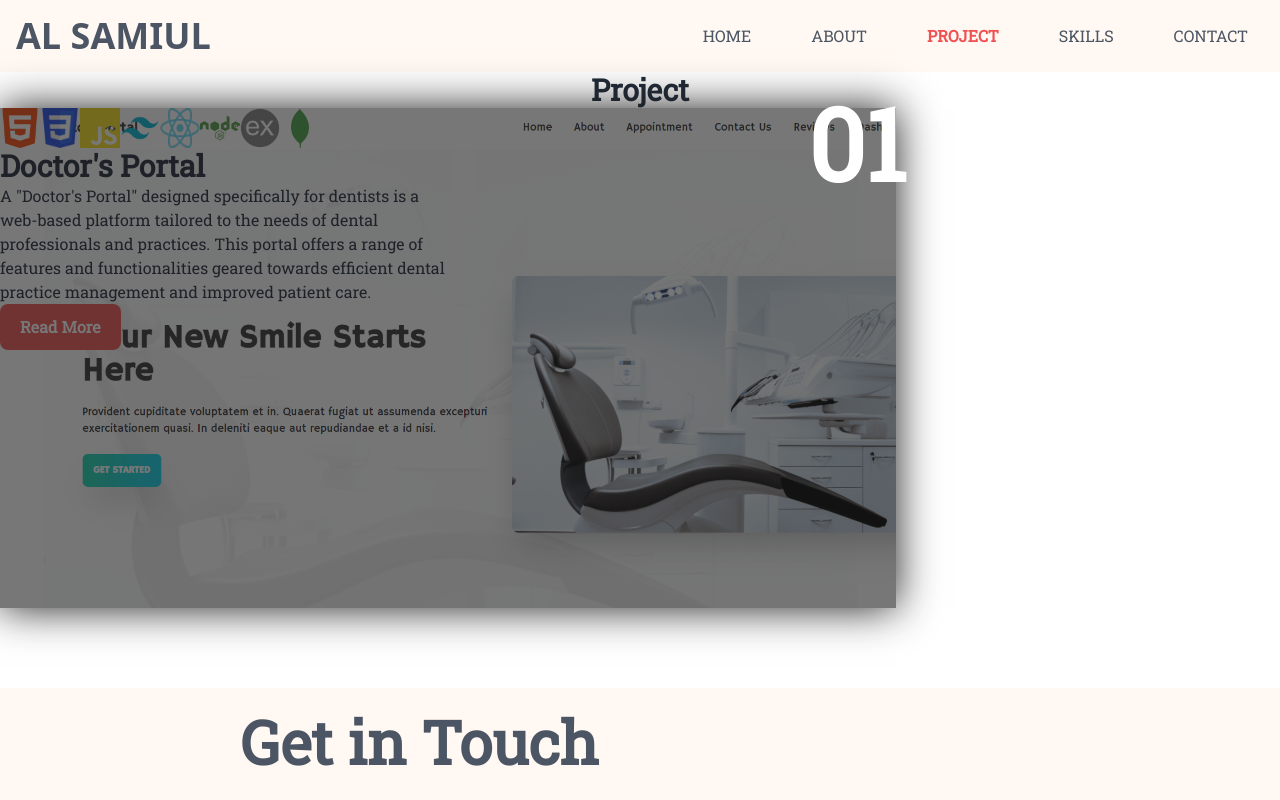
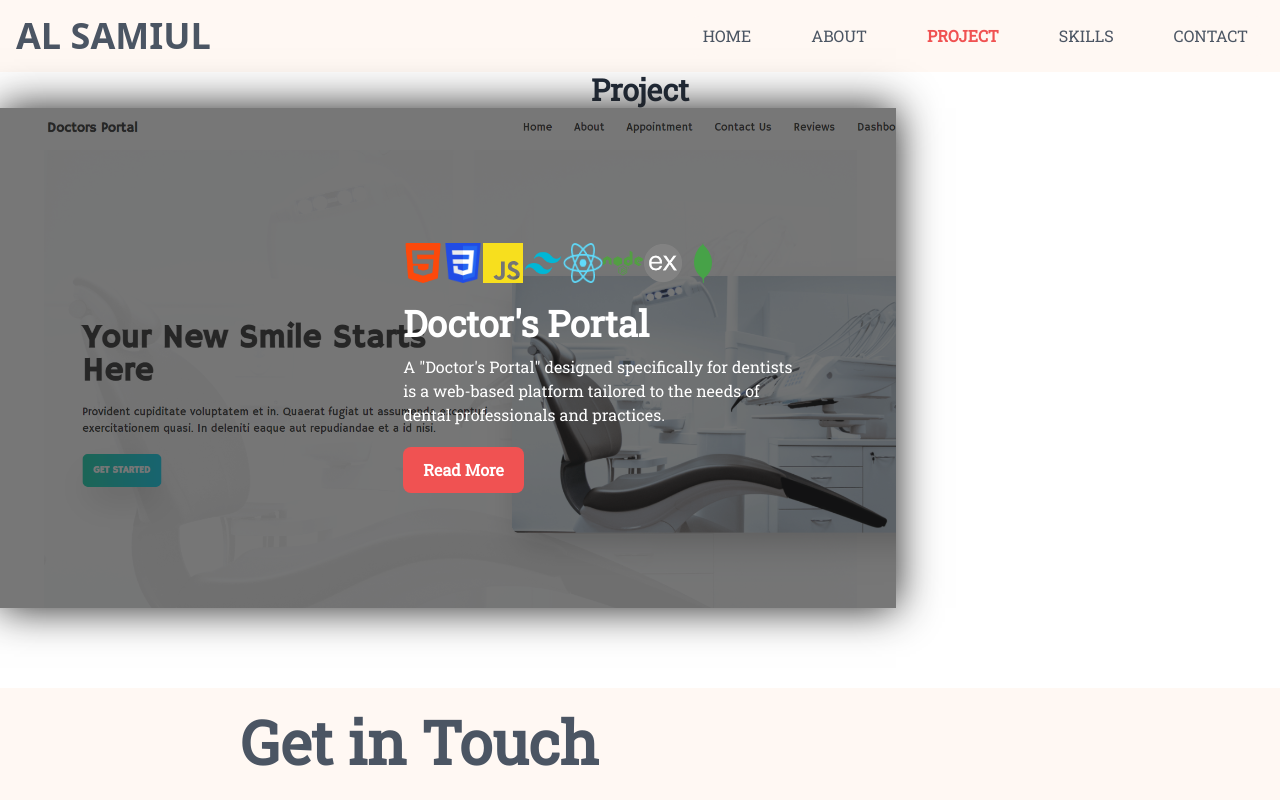
Before and after one commit to mohammad-al-samiul/personal-portfolio-react, a React (Vite) app: page /project in a window 1280 px wide. Shown: the top 800 px of the page. Built offline with nearby package versions, Linux system fonts and the light colour scheme; some icons are missing; a web font is replaced by a local one.

Commit message:
project animation completed

```diff
--- a/src/Pages/Project/Project.css
+++ b/src/Pages/Project/Project.css
@@ -43,8 +43,27 @@
   font-size: 100px;
   font-weight: 700;
   z-index: 10;
+  display: none;
+}
+.project-card:hover .project-number {
+  display: block;
 }
 .project-number-right {
   right: -10px;
   top: -40px;
 }
+.project-content {
+  display: flex;
+  flex-direction: column;
+  gap: 20px;
+  right: 10%;
+  padding-left: 5%;
+  position: absolute;
+  color: white;
+  bottom: 23%;
+  z-index: 20;
+  transition: all 0.4s;
+}
+.project-card:hover .project-content {
+  transform: scale(1.1);
+}
--- a/src/Pages/Project/Project.jsx
+++ b/src/Pages/Project/Project.jsx
@@ -29,13 +29,11 @@ function Project() {
                 <img className="w-10" src={mongodb} alt="" />
               </div>
               <div className="">
-                <h1 className="text-3xl font-bold">Doctor's Portal</h1>
+                <h1 className="text-4xl font-bold mb-3">Doctor's Portal</h1>
                 <p>
                   A "Doctor's Portal" designed specifically for dentists is a
                   web-based platform tailored to the needs of dental
-                  professionals and practices. This portal offers a range of
-                  features and functionalities geared towards efficient dental
-                  practice management and improved patient care.
+                  professionals and practices.
                 </p>
               </div>
               <div className="flex items-center gap-4">
```
